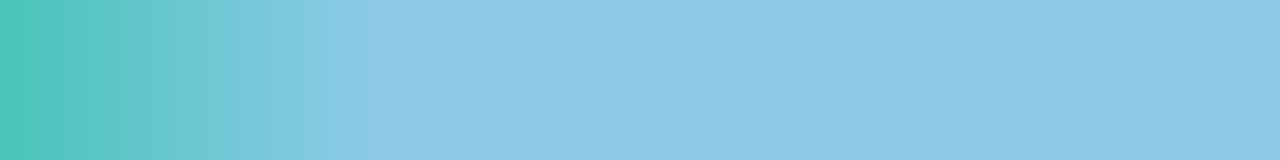
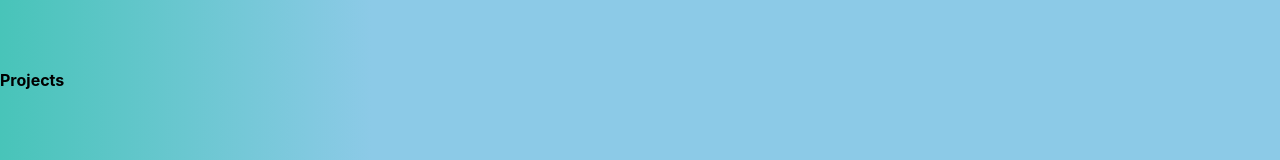
Before and after one commit to Gaganpandher52/personal-website, a React (Create React App) app in the folder client/: page / in a window 1280 px wide. Shown: the part 551-711 px from the top of the page. Built offline with nearby package versions, Linux system fonts and the light colour scheme.

Commit message:
adding to project comp

```diff
--- a/client/src/components/projects/Projects.js
+++ b/client/src/components/projects/Projects.js
@@ -5,6 +5,7 @@ class Projects extends Component {
   render() {
     return (
       <div className='main-projects' id='projects'>
+        <h4>Projects</h4>
 
       </div>
     );
```
